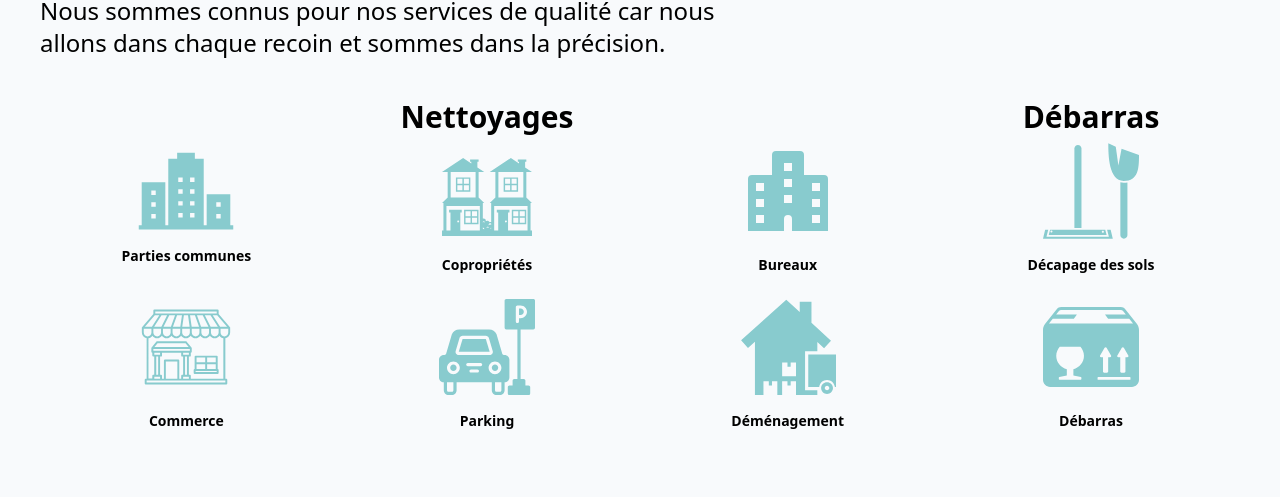
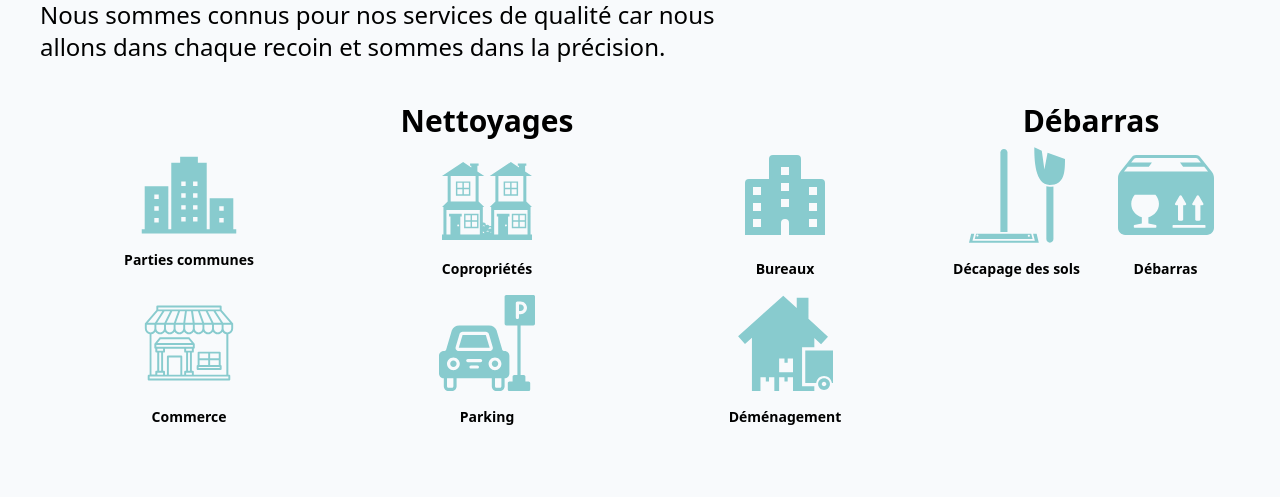
Before and after one commit to netproam/netpro, a Next.js app: page / in a window 1280 px wide. Shown: the part 1035-1532 px from the top of the page. Built offline with nearby package versions, Linux system fonts and the light colour scheme.

Commit message:
une meilleur version pour la version detailler des produits

```diff
--- a/src/components/section/ServicesSection.tsx
+++ b/src/components/section/ServicesSection.tsx
@@ -89,9 +89,7 @@ const ServicesSection = () => {
 <h2 className=" font-semibold text-left self-center
  lg:self-center text-xl lg:text-3xl">{`Nettoyages`}</h2>
 
-<div className=" grid grid-cols-3 lg:gap-2
- h-full w-full  place-items-center   lg:justify-center
-gap-2  divided-none lg:grid-cols-3  ">
+<div className=" grid grid-cols-3 w-full ">
 {allDataDisplay.slice(0,6)}
 </div>
 </div>
@@ -99,8 +97,7 @@ gap-2  divided-none lg:grid-cols-3  ">
 <div className="flex flex-col w-full h-full   lg:w-1/3 gap-2 ">
 <h2 className=" relative  font-semibold text-xl lg:text-3xl self-center lg:self-center">{`Débarras`}</h2>
 
-<div className=" grid grid-cols-2  pt-4 lg:pt-0  lg:justify-center w-full
-gap-2  divided-none lg:flex lg:flex-col lg:items-center h-full place-items-center ">
+<div className=" grid grid-cols-2 ">
 {allDataDisplay.slice(6)}
 </div>
 </div>
```
